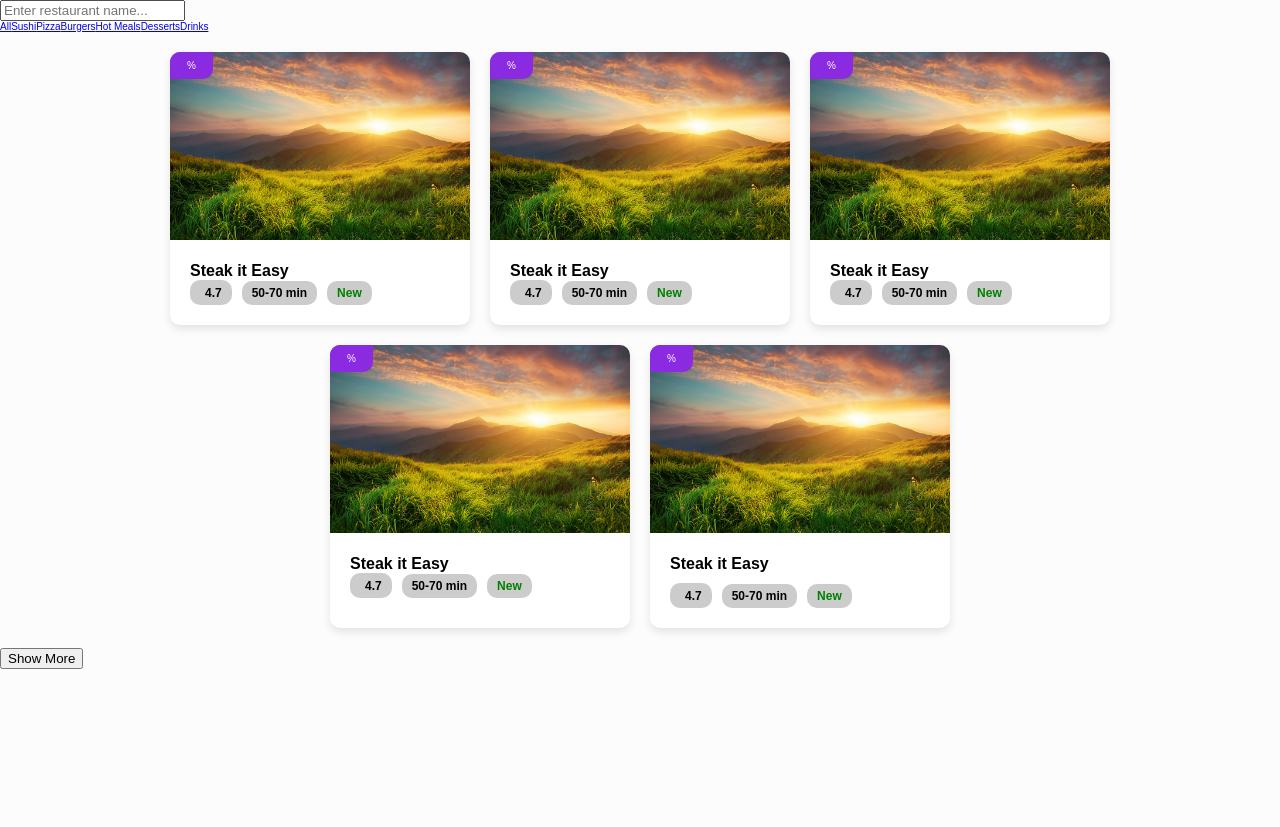
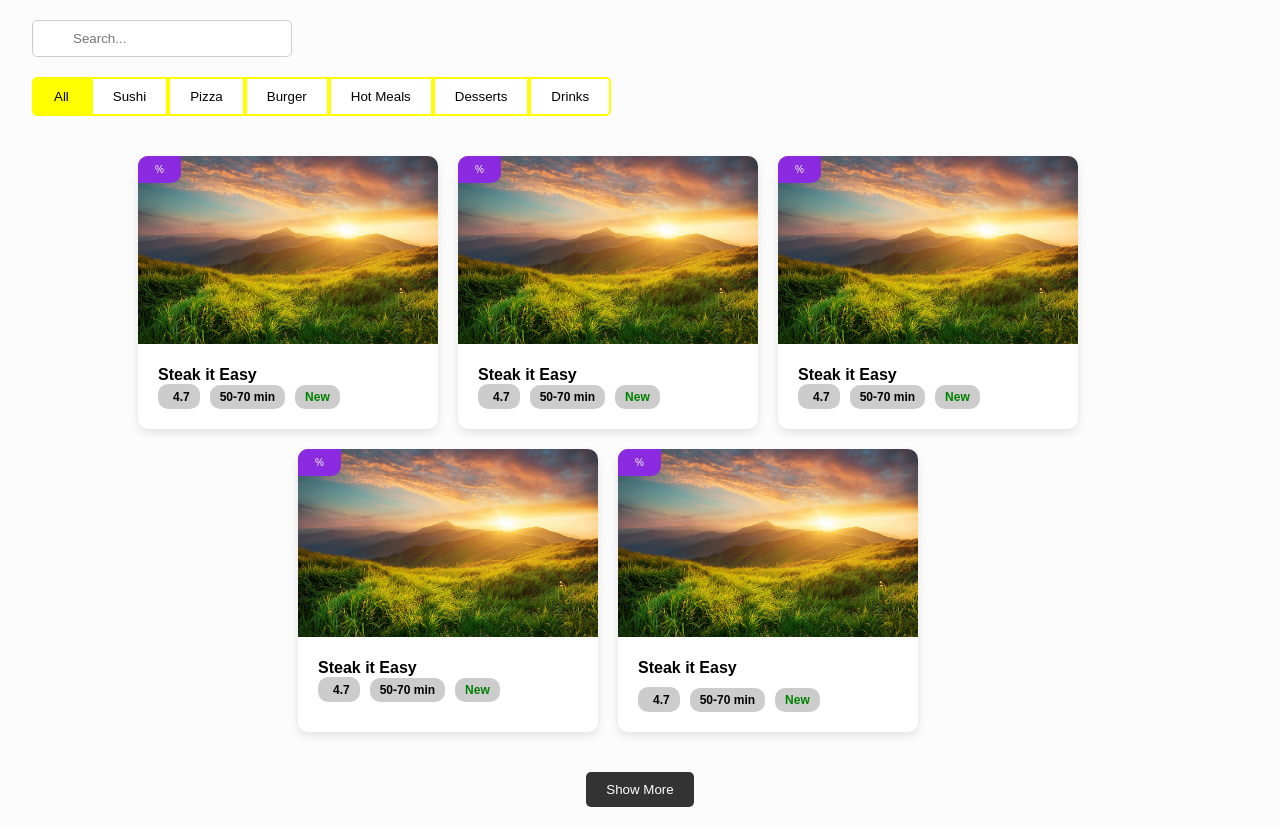
Before and after one commit to TayyabChohan/Food-Wego, a React (Create React App) app: page / in a window 1280 px wide. Before the commit the page ends 800 px from the top, so only its background shows below. Built offline with nearby package versions, Linux system fonts and the light colour scheme; the HTML template or start-up script is replaced by a standard one.

Commit message:
apply styling and achange the html of header

```diff
--- a/src/app.css
+++ b/src/app.css
@@ -28,7 +28,18 @@ body {
   margin-top: 20px;
   margin-bottom: 20px;
 }
+.load-more {
+  display: block;
+  margin: 20px auto;
+  padding: 10px 20px;
+  background-color: #333;
+  color: white;
+  border: none;
+  border-radius: 5px;
+  cursor: pointer;
+}
 main {
+  width: 95%;
   display: flex;
   flex-wrap: wrap;
   justify-content: center;
@@ -101,3 +112,73 @@ main {
   color: white;
   text-align: center;
 }
+/* input styling */
+.search-container {
+  position: relative;
+  width: 300px;
+}
+
+.search-input {
+  width: calc(100% - 40px); /* Adjust to accommodate the button */
+  padding: 10px 10px 10px 40px; /* Adjust padding for the input field */
+  border: 1px solid #ccc;
+  border-radius: 5px;
+}
+
+.search-button {
+  position: absolute;
+  top: 10px;
+  left: 0;
+  width: 40px;
+
+  background-color: unset;
+  border: none;
+  border-right: unset;
+  border-radius: unset;
+  cursor: pointer;
+}
+
+.search-button i {
+  color: #888; /* Color of the search icon */
+}
+
+.search-input:focus {
+  outline: none; /* Remove default focus outline */
+}
+
+/* group button styling */
+
+
+.button-group {
+  display: flex;
+  margin-top: 20px;
+}
+
+.button-group button {
+  border: 2px solid yellow;
+  background-color: white;
+  color: black;
+  padding: 10px 20px;
+  border-radius: 0;
+  cursor: pointer;
+}
+
+.button-group button.active {
+  background-color: yellow;
+  color: black;
+}
+
+.button-group button:first-child {
+  border-top-left-radius: 5px;
+  border-bottom-left-radius: 5px;
+}
+
+.button-group button:last-child {
+  border-top-right-radius: 5px;
+  border-bottom-right-radius: 5px;
+}
+
+.button-group button:not() {
+  margin-left: -2px;
+  /* Adjust for overlapping borders */
+}
--- a/src/components/Header.js
+++ b/src/components/Header.js
@@ -1,20 +1,29 @@
 import React from "react";
-
 const Header = () => {
   return (
     <>
-      <input type="text" placeholder="Enter restaurant name..." />
-      <nav>
-        <a href="#" class="active">
-          All
-        </a>
-        <a href="#">Sushi</a>
-        <a href="#">Pizza</a>
-        <a href="#">Burgers</a>
-        <a href="#">Hot Meals</a>
-        <a href="#">Desserts</a>
-        <a href="#">Drinks</a>
-      </nav>
+      <div className="container-main">
+        {/* input started */}
+        <div className="search-container">
+          <input type="text" className="search-input" placeholder="Search..." />
+          <button type="submit" className="search-button">
+            <i className="fa fa-search"></i>
+          </button>
+        </div>
+        {/* input ended */}
+        {/* button group started */}
+        <div className="button-group">
+          <button className="active">All</button>
+          <button>Sushi</button>
+          <button>Pizza</button>
+          <button>Burger</button>
+          <button>Hot Meals</button>
+          <button>Desserts</button>
+          <button>Drinks</button>
+        </div>
+
+        {/* button group ended */}
+      </div>
     </>
   );
 };
```
